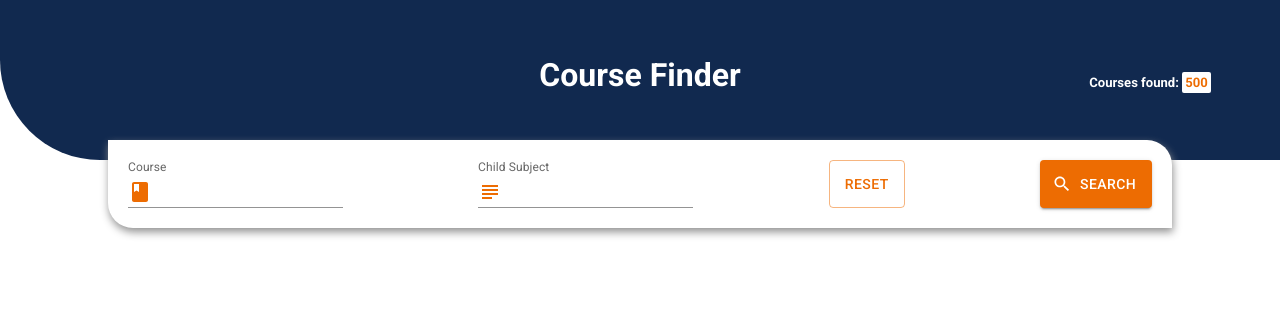
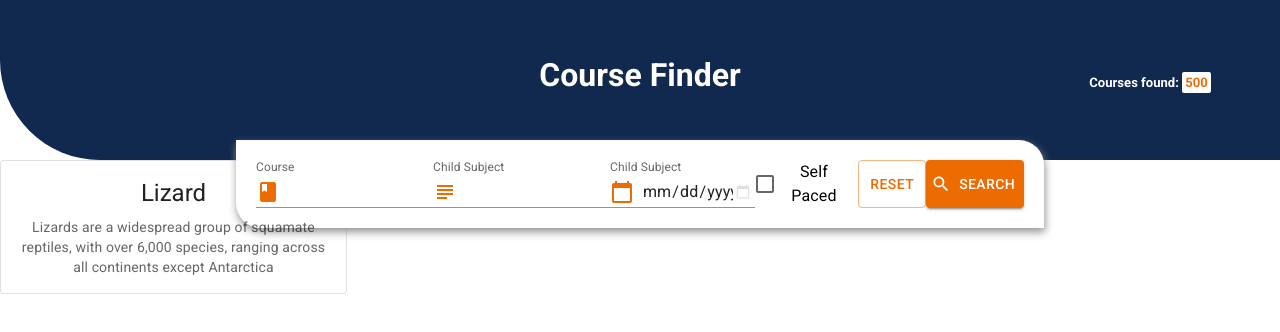
Before and after one commit to neethunsr/course-finder, a React (Create React App) app: page / in a window 1280 px wide. Shown: the top 332 px of the page. Built offline with nearby package versions, Linux system fonts and the light colour scheme; the HTML template or start-up script is replaced by a standard one.

Commit message:
Implemented the filter

```diff
--- a/package.json
+++ b/package.json
@@ -3,16 +3,18 @@
   "version": "0.1.0",
   "private": true,
   "dependencies": {
-    "@date-io/date-fns": "^2.11.0",
+    "@date-io/date-fns": "^1.3.13",
     "@emotion/react": "^11.5.0",
     "@emotion/styled": "^11.3.0",
     "@fontsource/roboto": "^4.5.1",
     "@mui/icons-material": "^5.0.5",
     "@mui/lab": "^5.0.0-alpha.53",
     "@mui/material": "^5.0.6",
+    "@mui/styles": "^5.0.2",
     "@testing-library/jest-dom": "^5.14.1",
     "@testing-library/react": "^11.2.7",
     "@testing-library/user-event": "^12.8.3",
+    "date-fns": "^2.25.0",
     "react": "^17.0.2",
     "react-dom": "^17.0.2",
     "react-scripts": "4.0.3",
--- a/src/components/App.jsx
+++ b/src/components/App.jsx
@@ -1,10 +1,12 @@
 import "../App.css";
+import CourseCard from "./CourseCard/CourseCard";
 import Header from "./Header/Header";
 
 function App() {
 	return (
 		<div className="App">
 			<Header />
+			<CourseCard />
 		</div>
 	);
 }
--- a/src/components/CourseCard/CourseCard.jsx
+++ b/src/components/CourseCard/CourseCard.jsx
@@ -0,0 +1,24 @@
+import React from "react";
+import Card from "@mui/material/Card";
+import CardContent from "@mui/material/CardContent";
+import CardMedia from "@mui/material/CardMedia";
+import Typography from "@mui/material/Typography";
+import { CardActionArea } from "@mui/material";
+
+export default function CourseCard() {
+	return (
+		<Card variant="outlined" sx={{ maxWidth: 345 }}>
+			<CardActionArea href="https://www.google.com/" target="_blank">
+				<CardContent>
+					<Typography gutterBottom variant="h5" component="div">
+						Lizard
+					</Typography>
+					<Typography variant="body2" color="text.secondary">
+						Lizards are a widespread group of squamate reptiles, with over 6,000
+						species, ranging across all continents except Antarctica
+					</Typography>
+				</CardContent>
+			</CardActionArea>
+		</Card>
+	);
+}
--- a/src/components/Header/Header.css
+++ b/src/components/Header/Header.css
@@ -52,7 +52,7 @@ body {
   -webkit-box-pack: justify;
       -ms-flex-pack: justify;
           justify-content: space-between;
-  width: 80%;
+  width: 60%;
   position: fixed;
   top: 140px;
   left: 0;
@@ -61,4 +61,17 @@ body {
   padding: 20px;
   border-radius: 0 25px;
 }
+
+input[type="date"]::-webkit-calendar-picker-indicator {
+  cursor: pointer;
+  border-radius: 4px;
+  margin-right: 2px;
+  opacity: 0.6;
+  -webkit-filter: invert(0.8);
+          filter: invert(0.8);
+}
+
+input[type="date"]::-webkit-calendar-picker-indicator:hover {
+  opacity: 1;
+}
 /*# sourceMappingURL=Header.css.map */
--- a/src/components/Header/Header.jsx
+++ b/src/components/Header/Header.jsx
@@ -1,22 +1,42 @@
 import React from "react";
 import "./Header.css";
-import { Button, InputAdornment, TextField } from "@mui/material";
+// import { withStyles } from "@mui/styles";
+import {
+	Button,
+	InputAdornment,
+	TextField,
+	Checkbox,
+	FormControlLabel,
+} from "@mui/material";
 import SearchIcon from "@mui/icons-material/Search";
-import { Book, Subject } from "@mui/icons-material";
-import AdapterDateFns from "@mui/lab/AdapterDateFns";
-import LocalizationProvider from "@mui/lab/LocalizationProvider";
-import DatePicker from "@mui/lab/DatePicker";
-// import DesktopDatePicker from "@mui/lab/DesktopDatePicker";
+import { Book, CalendarToday, Subject } from "@mui/icons-material";
+// import AdapterDateFns from "@mui/lab/AdapterDateFns";
+// import LocalizationProvider from "@mui/lab/LocalizationProvider";
+// import DatePicker from "@mui/lab/DatePicker";
 import "@fontsource/roboto/300.css";
 import "@fontsource/roboto/400.css";
 import "@fontsource/roboto/500.css";
 import "@fontsource/roboto/700.css";
 function Header() {
-	const [value, setValue] = React.useState(new Date("2014-08-18T21:11:54"));
+	const [value, setValue] = React.useState(new Date());
 
 	const handleChange = (newValue) => {
 		setValue(newValue);
 	};
+	const label = { inputProps: { "aria-label": "Checkbox demo" } };
+	// const TextField2 = withStyles({
+	// 	root: {
+	// 		"& .MuiInput-underline:after": {
+	// 			borderBottomColor: "#ffffff",
+	// 		},
+	// 		"& .MuiSelect-icon": {
+	// 			color: "#000",
+	// 		},
+	// 		"& .MuiInput-icon": {
+	// 			color: "#000",
+	// 		},
+	// 	},
+	// })(TextField);
 	return (
 		<div>
 			<div className="navbar">
@@ -55,16 +75,47 @@ function Header() {
 						}}
 						variant="standard"
 					/>
-					<LocalizationProvider dateAdapter={AdapterDateFns}>
+					<TextField
+						type="date"
+						// id="input-with-childsubj-icon-textfield"
+						label="Child Subject"
+						color="warning"
+						InputProps={{
+							startAdornment: (
+								<InputAdornment position="start">
+									<CalendarToday color="warning" />
+								</InputAdornment>
+							),
+						}}
+						variant="standard"
+					/>
+					{/* <LocalizationProvider dateAdapter={AdapterDateFns}>
 						<DatePicker
 							label="Basic example"
+							color="warning"
+							variant="standard"
+							InputProps={{
+								endAdornment: (
+									<InputAdornment position="end">
+										<Book color="warning" />
+									</InputAdornment>
+								),
+							}}
 							value={value}
 							onChange={(newValue) => {
 								setValue(newValue);
 							}}
-							renderInput={(params) => <TextField {...params} />}
+							renderInput={(params) => (
+								<TextField color="warning" variant="standard" {...params} />
+							)}
 						/>
-					</LocalizationProvider>
+					</LocalizationProvider> */}
+					<FormControlLabel
+						value="start"
+						control={<Checkbox color="warning" />}
+						label="Self Paced"
+						labelPlacement="end"
+					/>
 					<Button variant="outlined" color="warning">
 						Reset
 					</Button>
--- a/src/components/Header/Header.scss
+++ b/src/components/Header/Header.scss
@@ -44,7 +44,7 @@ body {
 	box-shadow: 1px 4px 8px #919191;
 	display: flex;
 	justify-content: space-between;
-	width: 80%;
+	width: 60%;
 	position: fixed;
 	top: 140px;
 	left: 0;
@@ -56,3 +56,15 @@ body {
 	padding: 20px;
 	border-radius: 0 25px;
 }
+
+input[type="date"]::-webkit-calendar-picker-indicator {
+	cursor: pointer;
+	border-radius: 4px;
+	margin-right: 2px;
+	opacity: 0.6;
+	filter: invert(0.8);
+}
+
+input[type="date"]::-webkit-calendar-picker-indicator:hover {
+	opacity: 1;
+}
```
Also changed, not shown: 2 other files (tests, documents, lock files or other folders).
